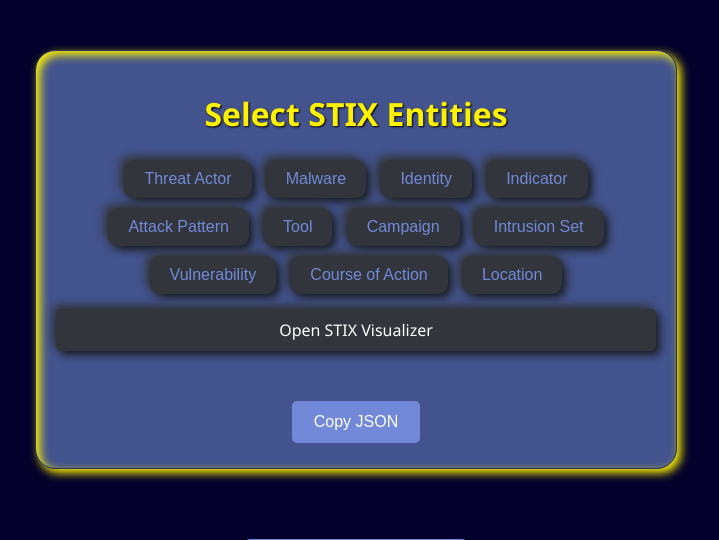
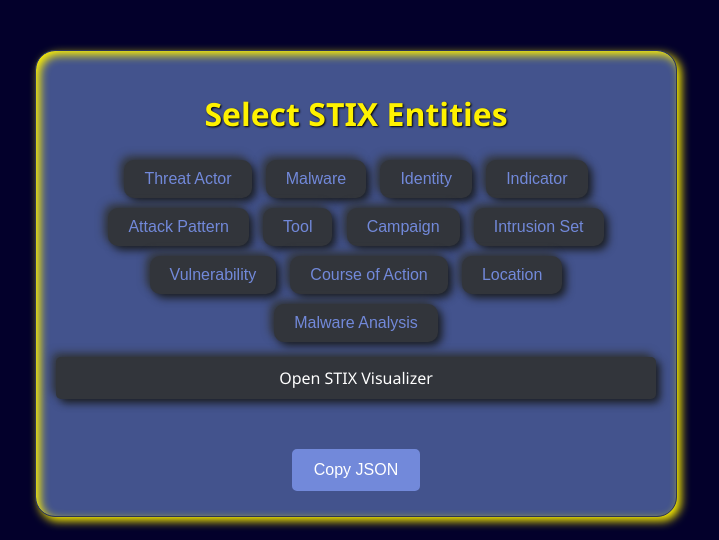
Before and after one commit to tanzimulalam/Synthetica, a Flask app: page /select-objects in a window 1280 px wide. Shown: the top 540 px of the page, without its empty margins (284-1003 px from the left). Run offline with Flask 3, Linux system fonts and the light colour scheme.

Commit message:
MalwareAnalysis(Broken)

```diff
--- a/app.py
+++ b/app.py
@@ -3,7 +3,7 @@ from stix_object_builder import (
     create_threat_actors, create_identities, create_malware,
     create_indicators, create_attack_patterns, create_tools,
     create_campaigns, create_intrusion_sets, create_vulnerabilities,
-    create_course_of_actions, create_locations
+    create_course_of_actions, create_locations, create_malware_analysis
 )
 from relationship_builder import randomly_connect_objects
 from stix_bundler import create_bundle
@@ -31,6 +31,7 @@ def generate_graph():
     vulnerabilities_count = int(data.get('vulnerability-count', 0))
     course_of_actions_count = int(data.get('course-of-action-count', 0))
     location_count = int(data.get('location-count', 0))
+    malware_analysis_count = int(data.get('malware-analysis-count', 0))
 
     threat_actors = create_threat_actors(threat_actor_count) if threat_actor_count > 0 else []
     identities = create_identities(identity_count) if identity_count > 0 else []
@@ -43,9 +44,10 @@ def generate_graph():
     vulnerabilities = create_vulnerabilities(vulnerabilities_count) if vulnerabilities_count > 0 else []
     course_of_actions = create_course_of_actions(course_of_actions_count) if course_of_actions_count > 0 else []
     locations = create_locations(location_count) if location_count > 0 else []
+    malware_analysis = create_malware_analysis(malware_analysis_count) if malware_analysis_count > 0 else []
 
 
-    stix_objects = threat_actors + identities + malwares + indicators + attack_patterns + tools + campaigns + intrusion_sets + vulnerabilities + course_of_actions + locations
+    stix_objects = threat_actors + identities + malwares + indicators + attack_patterns + tools + campaigns + intrusion_sets + vulnerabilities + course_of_actions + locations + malware_analysis
 
 
     for obj in stix_objects:
--- a/templates/select_objects.html
+++ b/templates/select_objects.html
@@ -21,6 +21,7 @@
             <button type="button" class="stix-object" data-object="vulnerability">Vulnerability</button>
             <button type="button" class="stix-object" data-object= "course-of-action">Course of Action</button>
             <button tpe="button" class="stix-object" data-object="location">Location</button>
+            <button type="button" class="stix-object" data-object="malware-analysis">Malware Analysis</button>
             <a href="https://oasis-open.github.io/cti-stix-visualization/" target="_blank" class="stix-visualizer-button">Open STIX Visualizer</a>
         </div>
             <button id="copy-json" type="button">Copy JSON</button>
```
Also changed, not shown: relationship_builder.py (+2 -1 lines), stix_object_builder.py (+12 -1 lines).
